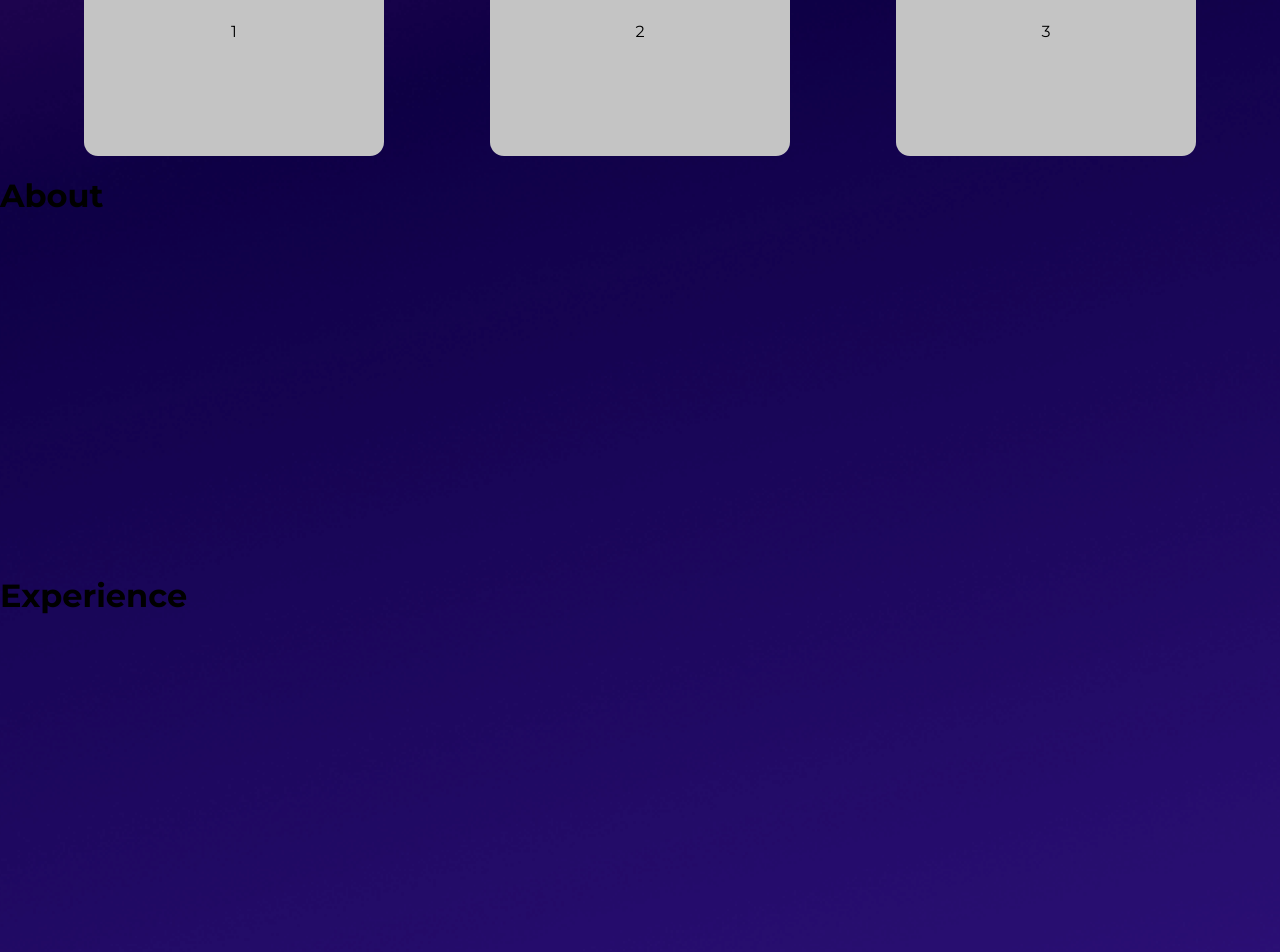
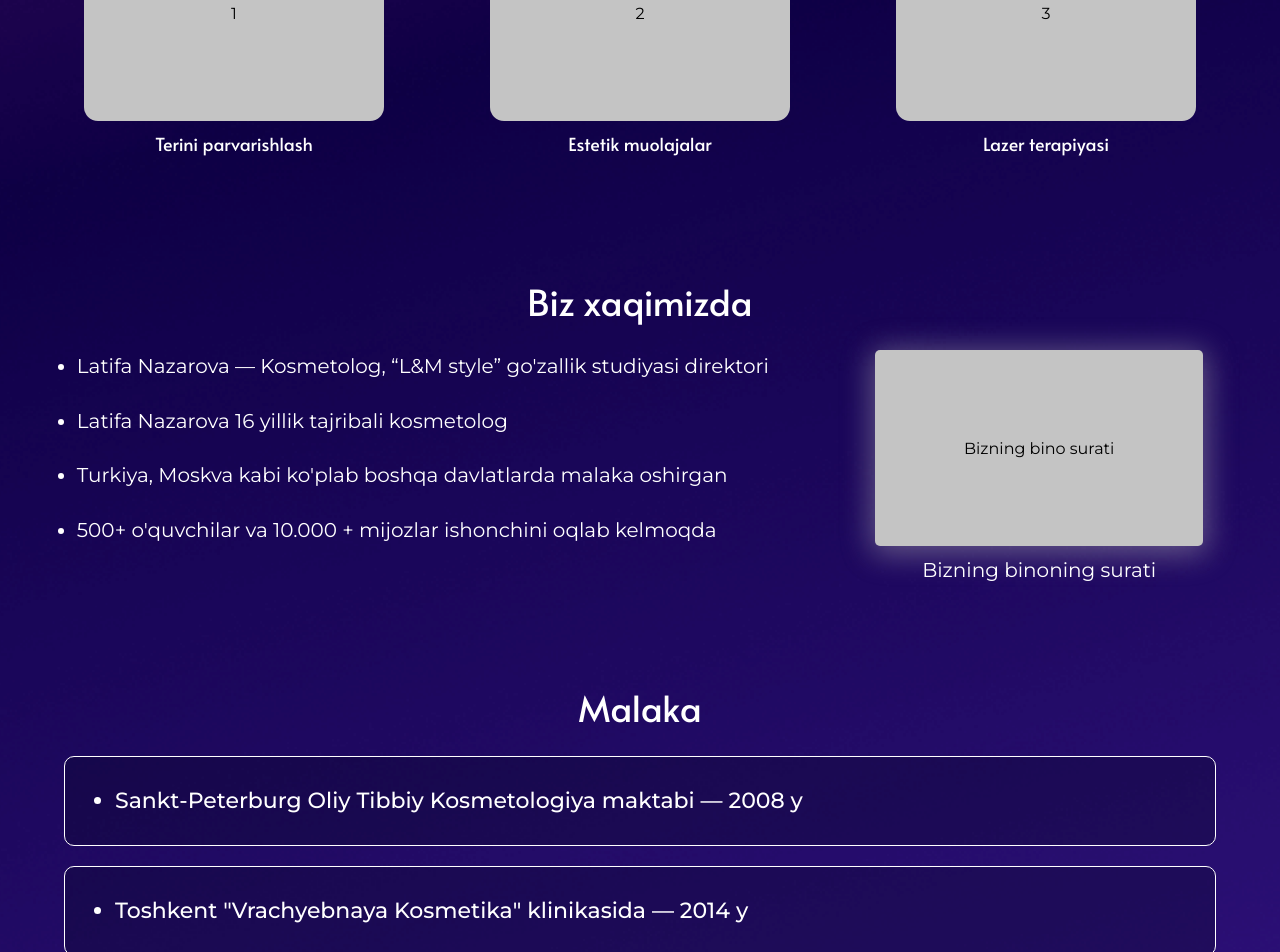
Before and after one commit to 1hojiakbar/cosmetology, a React (Vite) app: page / in a window 1280 px wide. Shown: the part 900-1852 px from the top of the page. Built offline with nearby package versions, Linux system fonts and the light colour scheme.

Commit message:
Experience section

```diff
--- a/src/pages/About/About.jsx
+++ b/src/pages/About/About.jsx
@@ -1,10 +1,33 @@
-import React from "react";
-import { Container } from "./style";
+import aboutData from "../../utils/about";
+import {
+  AboutListData,
+  AboutUs,
+  Container,
+  Content,
+  OurBuilding,
+} from "./style";
 
 const About = () => {
   return (
     <Container>
-      <h1>About</h1>
+      <Container.Title>Biz xaqimizda</Container.Title>
+      <Content>
+        <AboutUs>
+          <AboutListData>
+            {aboutData.map(({ id, title }) => {
+              return (
+                <AboutListData.ListItem key={id}>
+                  {title}
+                </AboutListData.ListItem>
+              );
+            })}
+          </AboutListData>
+        </AboutUs>
+        <OurBuilding>
+          <OurBuilding.Image>Bizning bino surati</OurBuilding.Image>
+          <OurBuilding.Title>Bizning binoning surati</OurBuilding.Title>
+        </OurBuilding>
+      </Content>
     </Container>
   );
 };
--- a/src/pages/About/style.js
+++ b/src/pages/About/style.js
@@ -1,8 +1,78 @@
 import styled from "styled-components";
 
 export const Container = styled.div`
-  height: 400px;
+  display: flex;
+  justify-content: center;
+  flex-direction: column;
+  align-items: center;
+  padding-top: 100px;
+  /* margin-bottom: 100px; */
 `;
-// export const Container = styled.div``;
-// export const Container = styled.div``;
-// export const Container = styled.div``;
+
+Container.Title = styled.div`
+  color: var(--lightColor);
+  font-family: var(--alata);
+  font-size: 36px;
+  font-weight: 400;
+  line-height: 50px;
+  letter-spacing: 0px;
+  text-align: center;
+  margin-bottom: 24px;
+`;
+
+export const Content = styled.div`
+  display: flex;
+  justify-content: space-between;
+  width: 88%;
+`;
+
+export const AboutUs = styled.div`
+  display: flex;
+  flex-direction: column;
+  align-items: flex-start;
+`;
+
+export const AboutListData = styled.ul`
+  display: flex;
+  flex-direction: column;
+  justify-content: space-between;
+  height: 196px;
+`;
+
+AboutListData.ListItem = styled.li`
+  color: var(--lightColor);
+  font-family: var(--mont);
+  font-size: 20px;
+  font-weight: 400;
+  line-height: 32px;
+  letter-spacing: 0px;
+  text-align: left;
+`;
+
+export const OurBuilding = styled.div`
+  display: flex;
+  flex-direction: column;
+  align-items: center;
+`;
+
+OurBuilding.Image = styled.div`
+  display: flex;
+  justify-content: center;
+  align-items: center;
+  margin-bottom: 12px;
+  width: 328px;
+  height: 196px;
+  border-radius: 5px;
+  box-shadow: 0px 4px 30px 4px rgba(191, 188, 188, 0.44);
+  background: rgb(196, 196, 196);
+`;
+
+OurBuilding.Title = styled.p`
+  color: var(--lightColor);
+  font-family: var(--mont);
+  font-size: 20px;
+  font-weight: 400;
+  line-height: 24px;
+  letter-spacing: 0px;
+  text-align: center;
+`;
--- a/src/pages/Experience/Experience.jsx
+++ b/src/pages/Experience/Experience.jsx
@@ -1,10 +1,20 @@
 import React from "react";
-import { Container } from "./style";
+import { Container, Content, Item } from "./style";
+import experienceData from "../../utils/experience";
 
 const Experience = () => {
   return (
     <Container>
-      <h1>Experience</h1>
+      <Container.Title>Malaka</Container.Title>
+      <Content>
+        {experienceData.map(({ id, title }) => {
+          return (
+            <Item key={id}>
+              <Item.Text>{title}</Item.Text>
+            </Item>
+          );
+        })}
+      </Content>
     </Container>
   );
 };
--- a/src/pages/Experience/style.js
+++ b/src/pages/Experience/style.js
@@ -1,8 +1,51 @@
 import styled from "styled-components";
 
 export const Container = styled.div`
-  height: 400px;
+  display: flex;
+  align-items: center;
+  flex-direction: column;
+  justify-content: center;
+  width: 100%;
+  padding-top: 100px;
 `;
-// export const Container = styled.div``;
-// export const Container = styled.div``;
-// export const Container = styled.div``;
+
+Container.Title = styled.div`
+  color: var(--lightColor);
+  font-family: var(--alata);
+  font-size: 36px;
+  font-weight: 400;
+  line-height: 50px;
+  letter-spacing: 0px;
+  text-align: center;
+  margin-bottom: 24px;
+`;
+
+export const Content = styled.div`
+  display: flex;
+  align-items: center;
+  flex-direction: column;
+  justify-content: center;
+  width: 90%;
+  gap: 20px;
+`;
+
+export const Item = styled.ul`
+  display: flex;
+  align-items: center;
+  padding-left: 50px;
+  width: 100%;
+  height: 90px;
+  border: 0.5px solid rgb(255, 255, 255);
+  border-radius: 10px;
+  background: rgba(2, 7, 17, 0.24);
+`;
+
+Item.Text = styled.li`
+  color: var(--lightColor);
+  font-family: var(--mont);
+  font-size: 22px;
+  font-weight: 500;
+  line-height: 32px;
+  letter-spacing: 0px;
+  text-align: left;
+`;
--- a/src/pages/Services/Services.jsx
+++ b/src/pages/Services/Services.jsx
@@ -1,4 +1,3 @@
-import React from "react";
 import { Card, CardWrapper, Container, Content } from "./style";
 
 const Services = () => {
@@ -7,9 +6,18 @@ const Services = () => {
       <Content>
         <Container.Title>Xizmatlarimiz</Container.Title>
         <CardWrapper>
-          <Card>1</Card>
-          <Card>2</Card>
-          <Card>3</Card>
+          <Card>
+            <Card.Image>1</Card.Image>
+            <Card.Title>Terini parvarishlash</Card.Title>
+          </Card>
+          <Card>
+            <Card.Image>2</Card.Image>
+            <Card.Title>Estetik muolajalar</Card.Title>
+          </Card>
+          <Card>
+            <Card.Image>3</Card.Image>
+            <Card.Title>Lazer terapiyasi</Card.Title>
+          </Card>
         </CardWrapper>
       </Content>
     </Container>
--- a/src/pages/Services/style.js
+++ b/src/pages/Services/style.js
@@ -37,6 +37,26 @@ export const Card = styled.div`
   display: flex;
   align-items: center;
   justify-content: center;
+  flex-direction: column;
+`;
+
+Card.Image = styled.div`
+  display: flex;
+  align-items: center;
+  justify-content: center;
+  width: 100%;
+  height: 100%;
+  margin-bottom: 10px;
   border-radius: 14px;
   background: rgb(196, 196, 196);
 `;
+
+Card.Title = styled.strong`
+  color: var(--lightColor);
+  font-family: var(--alata);
+  font-size: 18px;
+  font-weight: 400;
+  line-height: 25px;
+  letter-spacing: 0px;
+  text-align: center;
+`;
--- /dev/null
+++ b/src/utils/about.js
@@ -0,0 +1,21 @@
+const aboutData = [
+  {
+    id: 1,
+    title:
+      "Latifa Nazarova — Kosmetolog, “L&M style” go'zallik studiyasi direktori",
+  },
+  {
+    id: 2,
+    title: "Latifa Nazarova 16 yillik tajribali kosmetolog",
+  },
+  {
+    id: 3,
+    title: "Turkiya, Moskva kabi ko'plab boshqa davlatlarda malaka oshirgan",
+  },
+  {
+    id: 4,
+    title: "500+ o'quvchilar va 10.000 +  mijozlar ishonchini oqlab kelmoqda",
+  },
+];
+
+export default aboutData;
--- /dev/null
+++ b/src/utils/experience.js
@@ -0,0 +1,12 @@
+const experienceData = [
+  {
+    id: 1,
+    title: "Sankt-Peterburg Oliy Tibbiy Kosmetologiya maktabi — 2008 y",
+  },
+  {
+    id: 2,
+    title: `Toshkent "Vrachyebnaya Kosmetika" klinikasida — 2014 y`,
+  },
+];
+
+export default experienceData;
```
